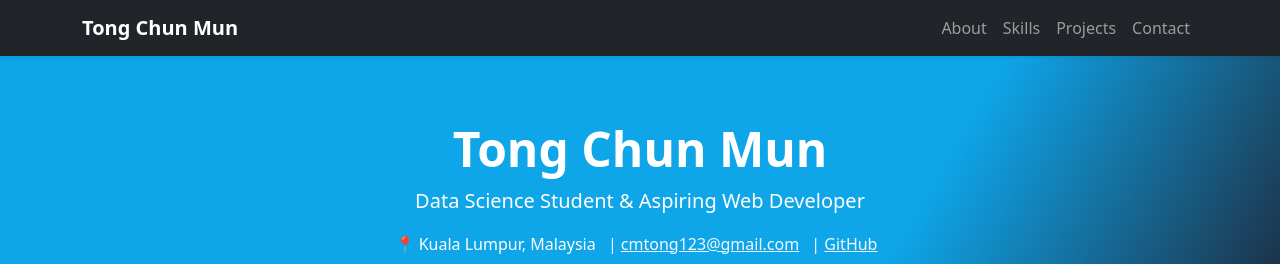
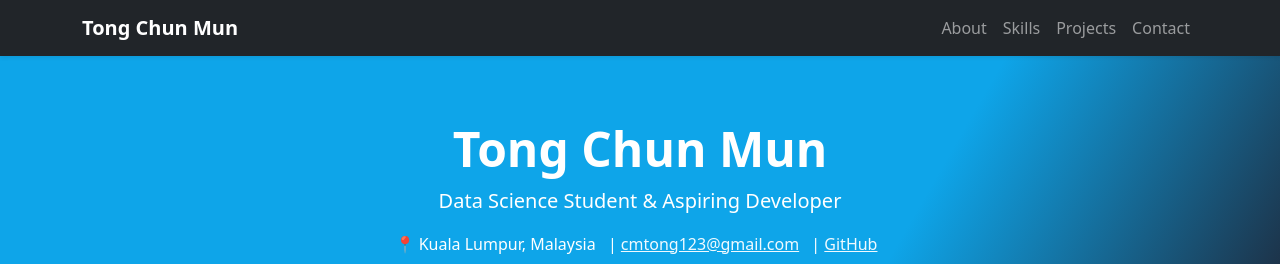
Before and after one commit to tong699/tong699.github.io, a plain HTML site: page index.html in a window 1280 px wide. Shown: the top 264 px of the page. Drawn offline with nearby package versions, Linux system fonts and the light colour scheme.

Commit message:
Update index.html

```diff
--- a/index.html
+++ b/index.html
@@ -121,7 +121,7 @@
   <div class="container">
     <!-- <img src="your-photo.jpg" alt="Avatar" class="avatar mb-2"> Uncomment & add your photo -->
     <h1 class="fw-bold mb-2">Tong Chun Mun</h1>
-    <p class="lead mb-3">Data Science Student & Aspiring Web Developer</p>
+    <p class="lead mb-3">Data Science Student & Aspiring Developer</p>
     <div class="contact-info mb-2">
       <span class="me-2">📍 Kuala Lumpur, Malaysia</span>
       <span class="me-2">| <a href="mailto:cmtong123@gmail.com" style="color: #f0faff;">cmtong123@gmail.com</a></span>
```
